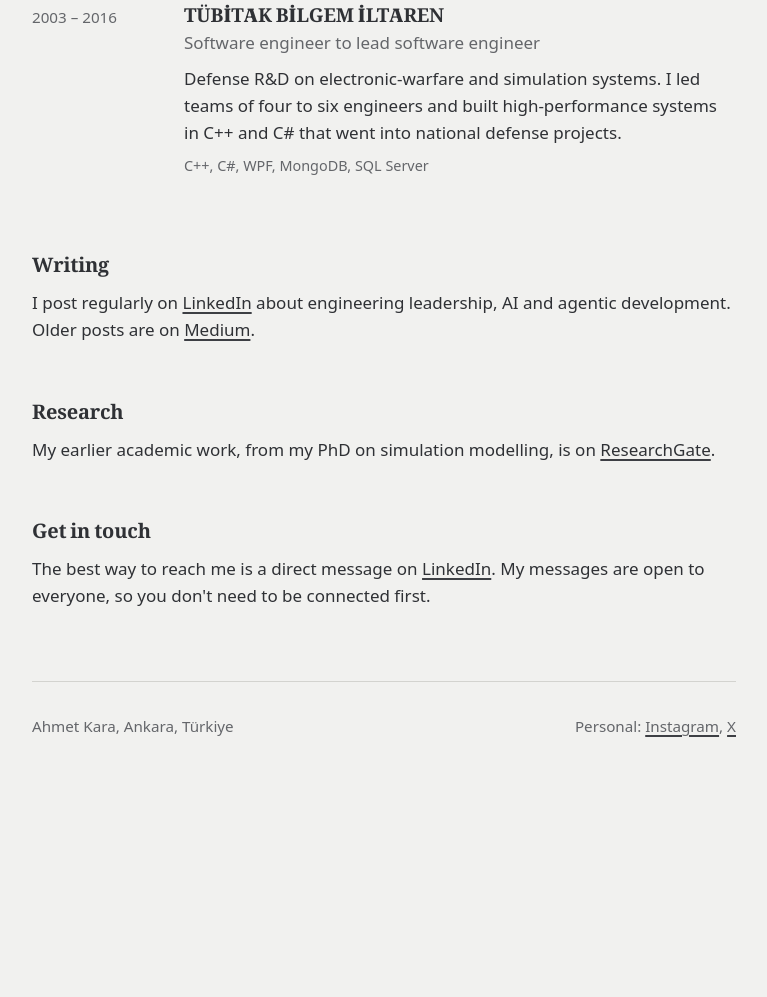
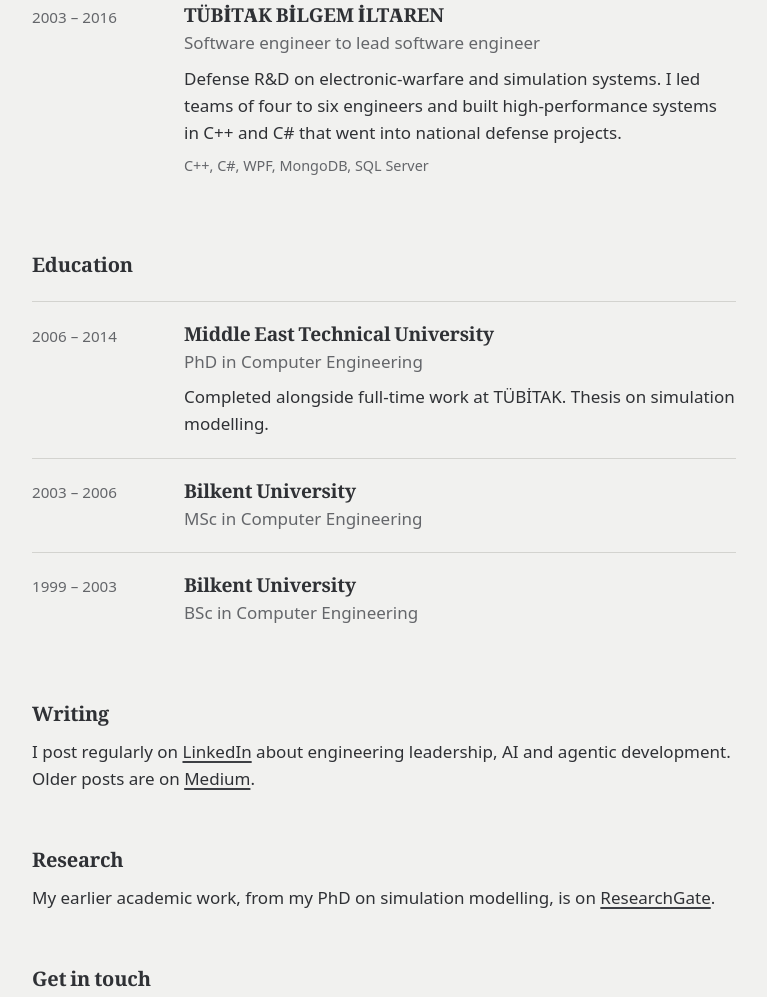
Before and after one commit to DrAhmetK/DrAhmetK.github.io, a plain HTML site: page index.html in a window 1280 px wide. Shown: the part 2133-3130 px from the top of the page, without its empty margins (256-1023 px from the left). Before the commit the page ends 2919 px from the top, so only its background shows below. Drawn offline with Linux system fonts and the light colour scheme.

Commit message:
Add education section
PhD at METU and MSc and BSc at Bilkent, listed between Work and
Writing in the same entry layout. Degrees and years come from the CV;
start years match the career chart already on the page.

Co-Authored-By: Claude Fable 5.1 <noreply@anthropic.com>

```diff
--- a/index.html
+++ b/index.html
@@ -325,6 +325,34 @@
       </ul>
     </section>
 
+    <section aria-labelledby="education-title">
+      <h2 id="education-title">Education</h2>
+      <ul class="entries">
+        <li class="entry">
+          <div class="when">2006 – 2014</div>
+          <div>
+            <h3>Middle East Technical University</h3>
+            <p class="role">PhD in Computer Engineering</p>
+            <p class="what">Completed alongside full-time work at TÜBİTAK. Thesis on simulation modelling.</p>
+          </div>
+        </li>
+        <li class="entry">
+          <div class="when">2003 – 2006</div>
+          <div>
+            <h3>Bilkent University</h3>
+            <p class="role">MSc in Computer Engineering</p>
+          </div>
+        </li>
+        <li class="entry">
+          <div class="when">1999 – 2003</div>
+          <div>
+            <h3>Bilkent University</h3>
+            <p class="role">BSc in Computer Engineering</p>
+          </div>
+        </li>
+      </ul>
+    </section>
+
     <section aria-labelledby="writing-title">
       <h2 id="writing-title">Writing</h2>
       <div class="prose">
```
